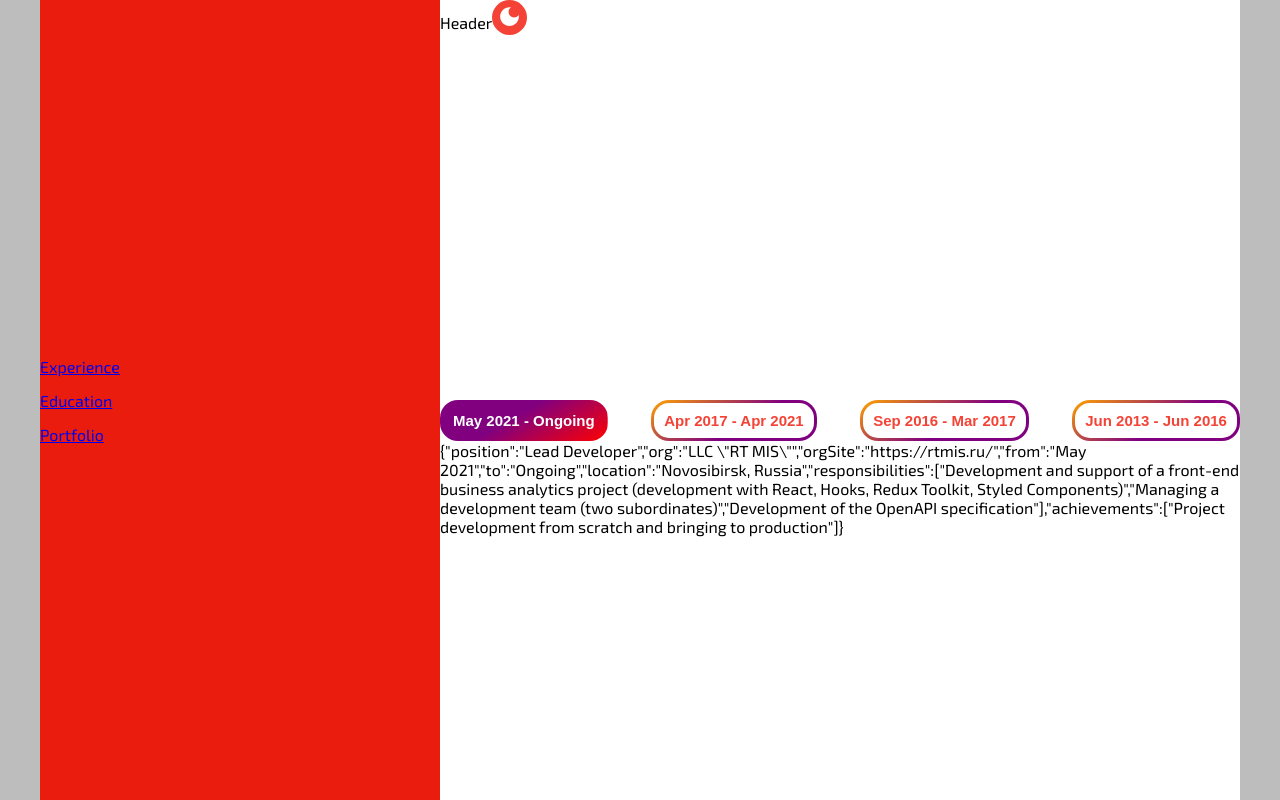
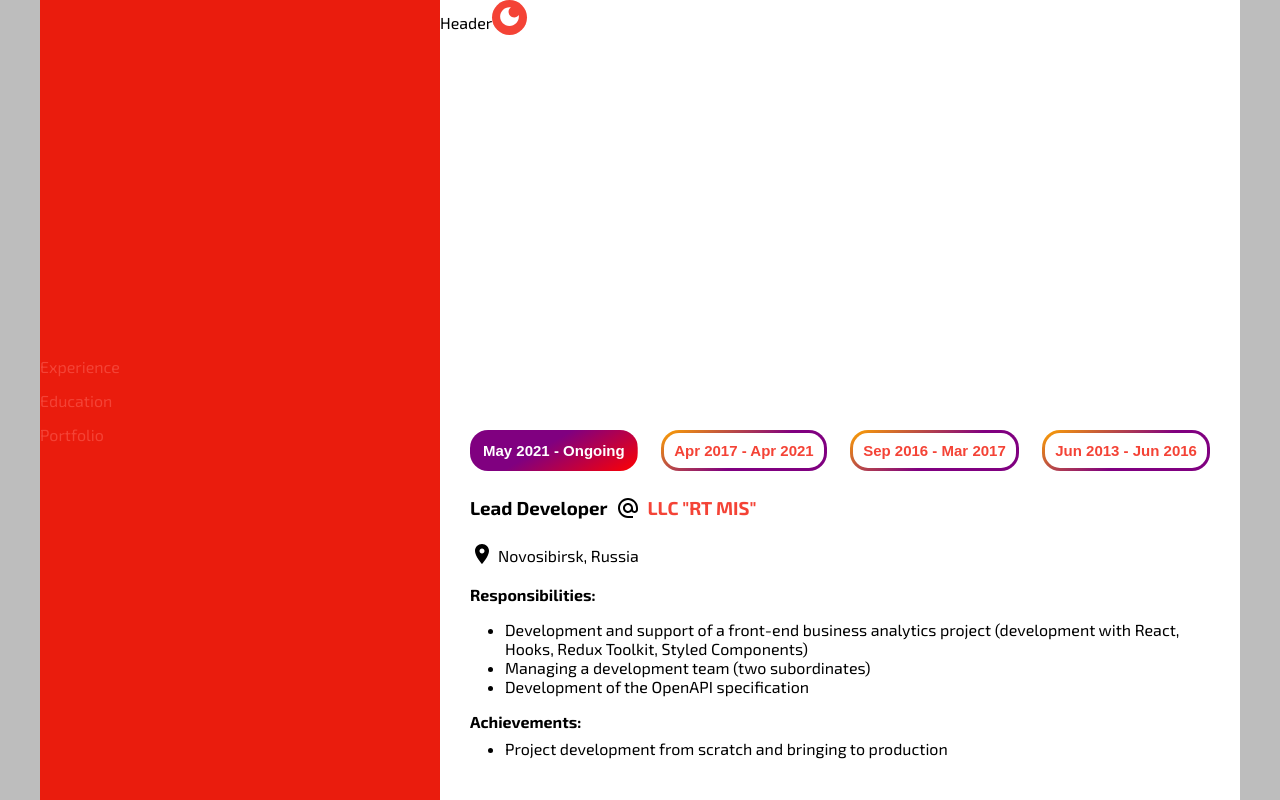
Before and after one commit to burdukowsky/burdukowsky.github.io, a React (Create React App) app: page / in a window 1280 px wide. Built offline with nearby package versions, Linux system fonts and the light colour scheme.

Commit message:
ExperienceView

```diff
--- a/src/app/components/icon/Icon.tsx
+++ b/src/app/components/icon/Icon.tsx
@@ -3,12 +3,16 @@ import { Property } from 'csstype';
 
 import { ReactComponent as DarkMode } from 'icons/dark-mode.svg';
 import { ReactComponent as LightMode } from 'icons/light-mode.svg';
+import { ReactComponent as Place } from 'icons/place.svg';
+import { ReactComponent as At } from 'icons/at.svg';
 
-export type IconType = 'DarkMode' | 'LightMode';
+export type IconType = 'DarkMode' | 'LightMode' | 'Place' | 'At';
 
 const icons: Record<IconType, any> = {
   DarkMode: DarkMode,
   LightMode: LightMode,
+  Place: Place,
+  At: At,
 };
 
 interface Props {
@@ -17,7 +21,11 @@ interface Props {
   size?: Property.Width;
 }
 
-export const Icon: FC<Props> = ({ name, color = 'var(--text)', size = 25 }) => {
+export const Icon: FC<Props> = ({
+  name,
+  color = 'var(--text)',
+  size = '24px',
+}) => {
   const style = useMemo<CSSProperties>(() => {
     return {
       fill: color,
--- a/src/app/components/space/Space.tsx
+++ b/src/app/components/space/Space.tsx
@@ -1,4 +1,4 @@
-import { Children, CSSProperties, useMemo } from 'react';
+import React, { Children, createElement, CSSProperties, useMemo } from 'react';
 import { Property } from 'csstype';
 import classNames from 'classnames';
 
@@ -6,9 +6,11 @@ import { FCC } from '../../utils/utility-types';
 import styles from './Space.module.scss';
 
 interface Props {
+  as?: keyof React.JSX.IntrinsicElements;
   direction?: Property.FlexDirection;
   gap?: Property.Gap;
   justifyContent?: Property.JustifyContent;
+  alignItems?: Property.AlignItems;
   wrap?: Property.FlexWrap | boolean;
   width?: Property.Width;
   height?: Property.Height;
@@ -18,9 +20,11 @@ interface Props {
 }
 
 export const Space: FCC<Props> = ({
+  as = 'div',
   direction,
   gap,
   justifyContent,
+  alignItems,
   wrap,
   width,
   height,
@@ -41,18 +45,31 @@ export const Space: FCC<Props> = ({
       flexDirection: direction,
       gap,
       justifyContent,
+      alignItems,
       width,
       height,
       flexWrap,
       ...baseStyle,
     };
-  }, [baseStyle, direction, flexWrap, gap, height, justifyContent, width]);
+  }, [
+    alignItems,
+    baseStyle,
+    direction,
+    flexWrap,
+    gap,
+    height,
+    justifyContent,
+    width,
+  ]);
 
-  return (
-    <div className={classNames(styles.Space, className)} style={style}>
-      {Children.map(children, (child, index) => (
-        <div style={{ flex: childrenFlex?.[index] }}>{child}</div>
-      ))}
-    </div>
+  return createElement(
+    as,
+    {
+      className: classNames(styles.Space, className),
+      style,
+    },
+    Children.map(children, (child, index) => (
+      <span style={{ flex: childrenFlex?.[index] }}>{child}</span>
+    )),
   );
 };
--- a/src/app/components/stepper/Stepper.tsx
+++ b/src/app/components/stepper/Stepper.tsx
@@ -16,7 +16,7 @@ export const Stepper: FC<Props> = ({ steps }) => {
   const [selected, setSelected] = useState(steps[0]);
 
   return (
-    <div>
+    <Space direction='column' gap='1em'>
       <Space justifyContent='space-between' gap='10px' wrap>
         {steps.map((step, index) => {
           return (
@@ -31,6 +31,6 @@ export const Stepper: FC<Props> = ({ steps }) => {
         })}
       </Space>
       {selected != null && selected.content}
-    </div>
+    </Space>
   );
 };
--- a/src/app/components/theme-switcher/ThemeSwitcher.tsx
+++ b/src/app/components/theme-switcher/ThemeSwitcher.tsx
@@ -25,7 +25,7 @@ export const ThemeSwitcher: FC = () => {
 
   return (
     <Button icon onClick={onClick}>
-      <Icon name={map[theme]} />
+      <Icon name={map[theme]} size='25px' />
     </Button>
   );
 };
--- a/src/app/layout/content/Content.module.scss
+++ b/src/app/layout/content/Content.module.scss
@@ -2,6 +2,7 @@
 
 .Content {
   background-color: var(--surface);
+  padding: 30px;
   @include desktop {
     height: 100%;
   }
--- a/src/app/routes/experience/components/experience-view/ExperienceView.tsx
+++ b/src/app/routes/experience/components/experience-view/ExperienceView.tsx
@@ -1,11 +1,58 @@
 import { FC } from 'react';
 
 import { XP } from 'app/types';
+import { Space } from 'app/components/space/Space';
+import { Icon } from 'app/components/icon/Icon';
 
 interface Props {
   value: XP;
 }
 
-export const ExperienceView: FC<Props> = ({ value }) => {
-  return <>{JSON.stringify(value)}</>;
+export const ExperienceView: FC<Props> = ({
+  value: {
+    position,
+    location,
+    description,
+    org,
+    orgSite,
+    responsibilities,
+    achievements,
+  },
+}) => {
+  return (
+    <Space direction='column'>
+      <Space as='h3' gap='8px'>
+        {position}
+        <Icon name='At' />
+        {orgSite == null ? (
+          <span>{org}</span>
+        ) : (
+          <a href={orgSite} target='_blank' rel='noreferrer'>
+            {org}
+          </a>
+        )}
+      </Space>
+      <Space as='p' gap='4px' alignItems='center'>
+        <Icon name='Place' />
+        {location}
+      </Space>
+      {description != null && <p>{description}</p>}
+      <h4>Responsibilities:</h4>
+      <ul>
+        {responsibilities.map((r, i) => (
+          <li key={i}>{r}</li>
+        ))}
+      </ul>
+      {achievements != null && (
+        <>
+          <h4>Achievements:</h4>
+          <ul>
+            {achievements.map((r, i) => (
+              <li key={i}>{r}</li>
+            ))}
+          </ul>
+        </>
+      )}
+    </Space>
+  );
 };
--- /dev/null
+++ b/src/scss/_typography.scss
@@ -0,0 +1,29 @@
+h3, h4, p {
+  margin-top: .5em;
+  margin-bottom: .5em;
+}
+
+ul {
+  margin-top: .5em;
+  margin-bottom: .5em;
+  padding-left: 35px;
+}
+
+a {
+  &:link {
+    color: var(--primary);
+    text-decoration: none;
+  }
+
+  &:visited {
+    color: var(--primary);
+  }
+
+  &:hover {
+    color: var(--primary-light);
+  }
+
+  &:active {
+    color: var(--primary-dark);
+  }
+}
--- a/src/scss/index.scss
+++ b/src/scss/index.scss
@@ -1,3 +1,4 @@
 @import "themes";
 @import "media";
 @import "common";
+@import "typography";
```
Also changed, not shown: src/icons/at.svg (added), src/icons/place.svg (added).
